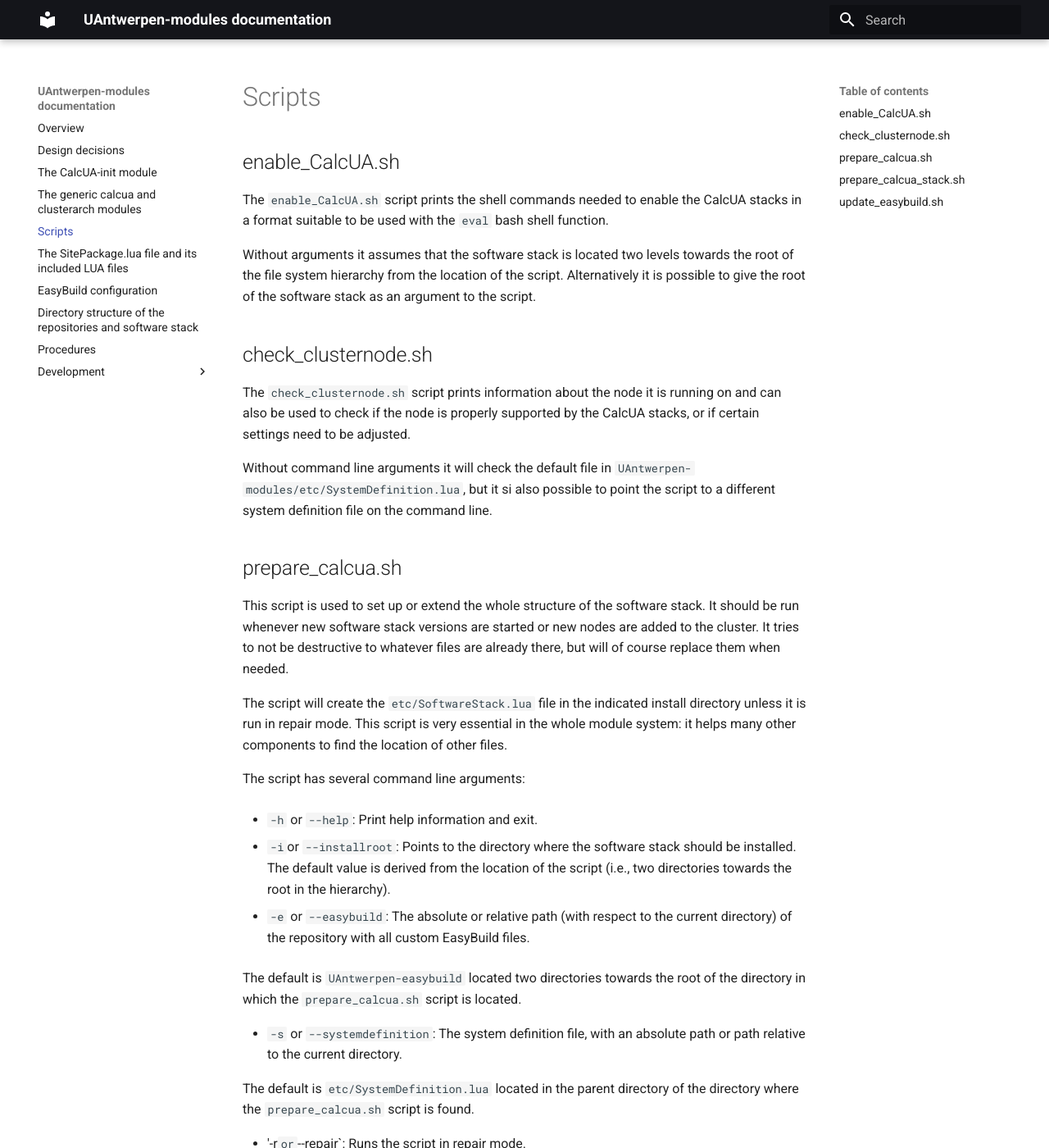
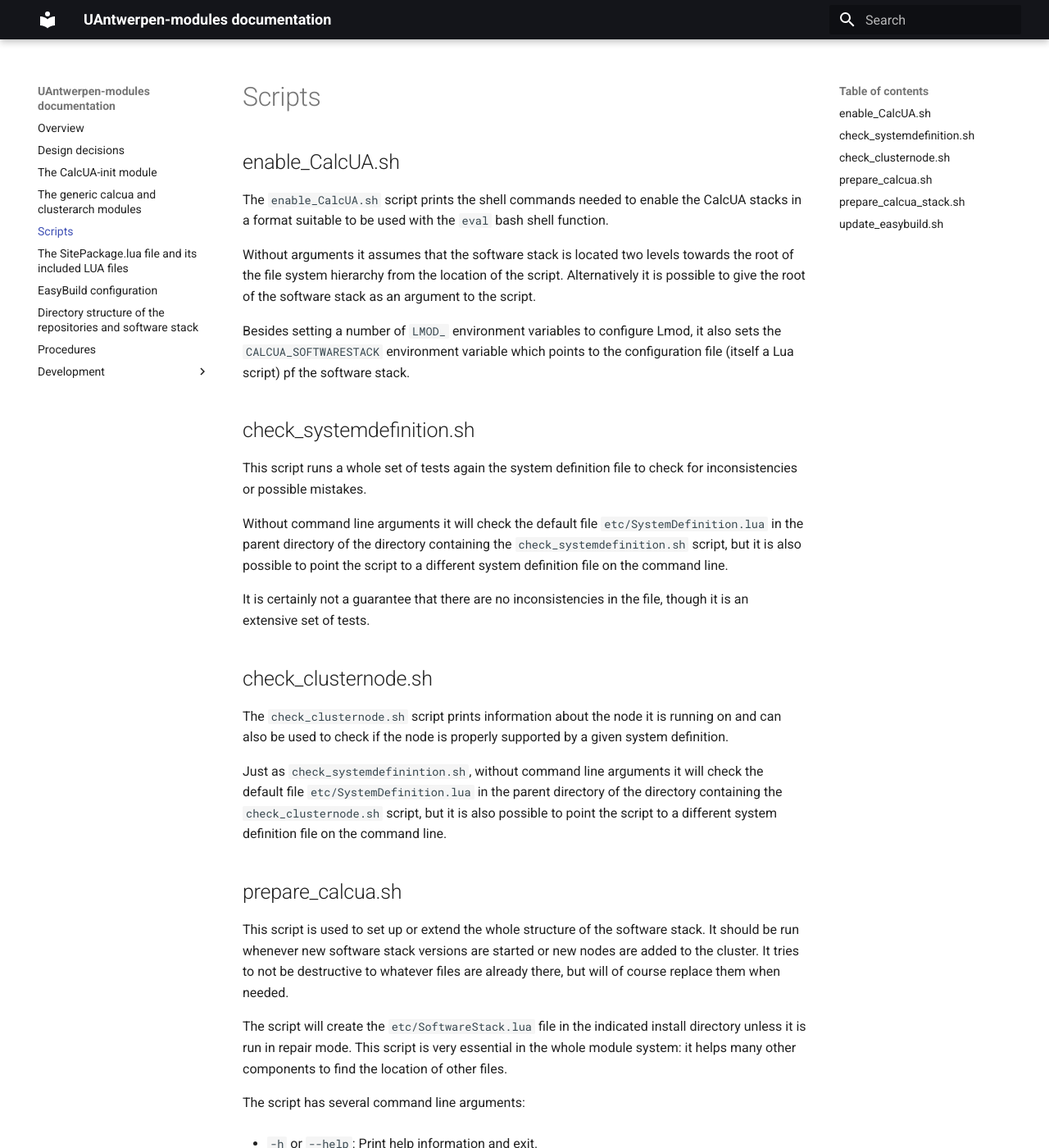
Before and after one commit to hpcuantwerpen/UAntwerpen-modules, an MkDocs documentation site: the page built from docs/docs-mkdocs/scripts.md, in a window 1280 px wide and 1400 px high. Shown: the whole window at 82% size. Built offline with MkDocs 1.6.1 and Material for MkDocs 9.7.7, drawn with Linux system fonts in a browser that asks for light colours; some of the changed text lies outside the part shown.

Commit message:
Improvements to the documentation of the scripts and make the interface of check_systemdefinition and check_clusternode the same.

```diff
--- a/docs/docs-mkdocs/scripts.md
+++ b/docs/docs-mkdocs/scripts.md
@@ -9,15 +9,35 @@ Without arguments it assumes that the software stack is located two levels towar
 root of the file system hierarchy from the location of the script. Alternatively it
 is possible to give the root of the software stack as an argument to the script.
 
+Besides setting a number of `LMOD_` environment variables to configure Lmod, it also sets
+the `CALCUA_SOFTWARESTACK` environment variable which points to the configuration file
+(itself a Lua script) pf the software stack.
+
+
+## check_systemdefinition.sh
+
+This script runs a whole set of tests again the system definition file to check for inconsistencies
+or possible mistakes.
+
+Without command line arguments it will check the default file `etc/SystemDefinition.lua` in the parent
+directory of the directory containing the `check_systemdefinition.sh` script,
+but it is also possible to point the script to a different system definition file on the command line.
+
+It is certainly not a guarantee that there are no inconsistencies in the file, though it
+is an extensive set of tests.
+
 
 ## check_clusternode.sh
 
 The `check_clusternode.sh` script prints information about the node it is running on and
-can also be used to check if the node is properly supported by the CalcUA stacks,
-or if certain settings need to be adjusted.
+can also be used to check if the node is properly supported by a given system definition.
 
-Without command line arguments it will check the default file in `UAntwerpen-modules/etc/SystemDefinition.lua`,
-but it si also possible to point the script to a different system definition file on the command line.
+
+Just as `check_systemdefinintion.sh`, without
+command line arguments it will check the default file `etc/SystemDefinition.lua` in the parent
+directory of the directory containing the `check_clusternode.sh` script,
+but it is also possible to point the script to a different system definition file on the command line.
+
 
 ## prepare_calcua.sh
 
@@ -50,7 +70,7 @@ The script has several command line arguments:
    The default is `etc/SystemDefinition.lua` located in the parent directory of the
    directory where the `prepare_calcua.sh` script is found.
 
-- '-r` or `--repair`: Runs the script in repair mode.
+- `-r` or `--repair`: Runs the script in repair mode.
 
   One can still indicate the installation directory and the script will then search in that
   directory to locate eth `etc/SoftwareStack.lua` file. However, the `-e`/`--easybuild`
@@ -65,6 +85,7 @@ The script has several command line arguments:
 
 NOT NEEDED ANYMORE?
 
+
 ## update_easybuild.sh
 
 TODO: First fix where we will install EasyBuild...
```
Also changed, not shown: 3 other files.
